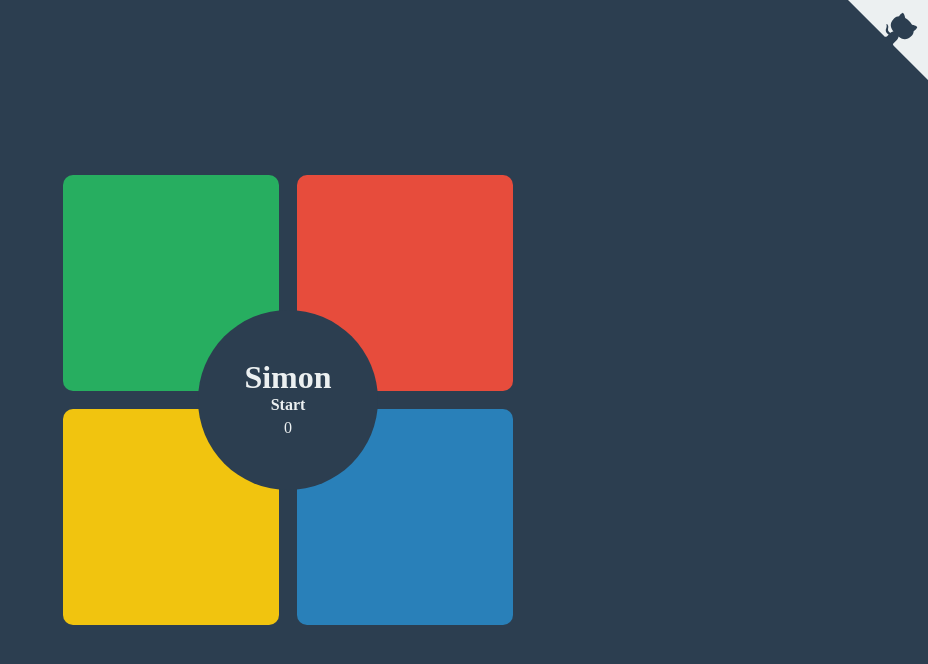
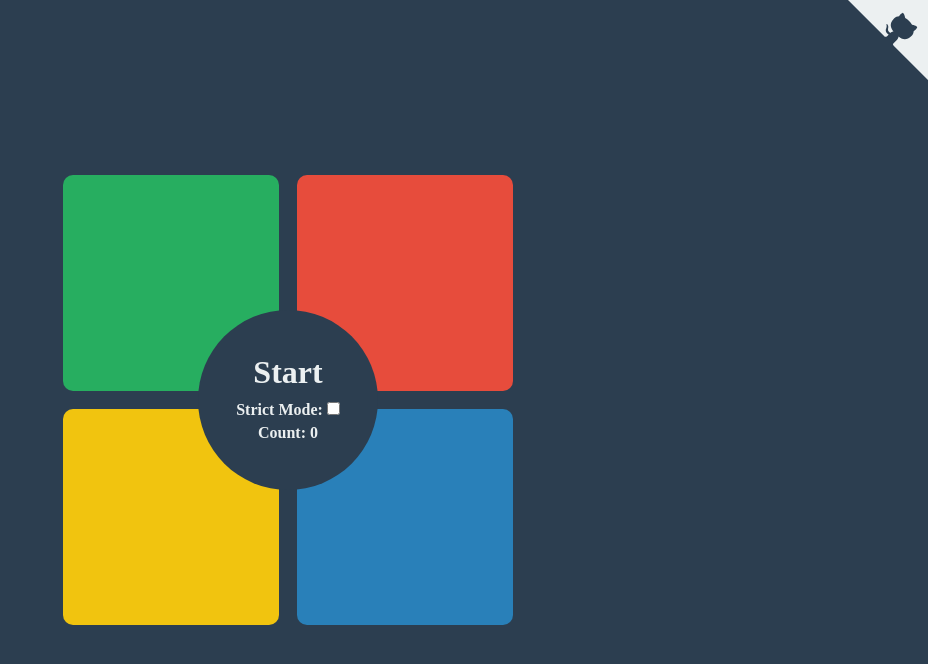
Before and after one commit to MatiasVerdier/fcc-simon-game, a website with bundled scripts: page index.html in a window 1280 px wide. Shown: the whole page, without its empty margins (352-1280 px from the left). Built offline with nearby package versions, Linux system fonts and the light colour scheme.

Commit message:
Add strict mode

```diff
--- a/assets/css/styles.css
+++ b/assets/css/styles.css
@@ -66,6 +66,7 @@
 .start {
   color: #ecf0f1;
   cursor: pointer;
+  margin-bottom: 10px;
 }
 .start:hover {
   color: #bdc3c7;
--- a/index.html
+++ b/index.html
@@ -33,9 +33,16 @@
             </div>
 
             <div class="controls">
-                <h1>Simon</h1>
-                <h4 class="start">Start</h4>
-                <span class="current-step">0</span>
+                <h1 class="start">Start</h1>
+                <h4>
+                    Strict Mode:
+                    <input type="checkbox" class="strict-mode">
+                </h4>
+
+                <h4>
+                    Count:
+                    <span class="current-step">0</span>
+                </h4>
             </div>
 
             <div id="yellow" class="simon-button yellow">
--- a/index.js
+++ b/index.js
@@ -40,6 +40,7 @@ for (let color in buttons) {
 // Get the board element
 let board = document.getElementById('board');
 let start = document.querySelector('.start');
+let strict = document.querySelector('.strict-mode');
 
 // Add event listener for handle click on the board buttons
 board.addEventListener('click', function(evt) {
@@ -56,6 +57,10 @@ start.addEventListener('click', function(evt) {
         this.innerHTML = 'Restart';
         SimonGame.startGame();
     }
+});
+
+strict.addEventListener('click', function (evt) {
+    SimonGame.strictMode = this.checked;
 });
 
 function playSound(color) {
```
